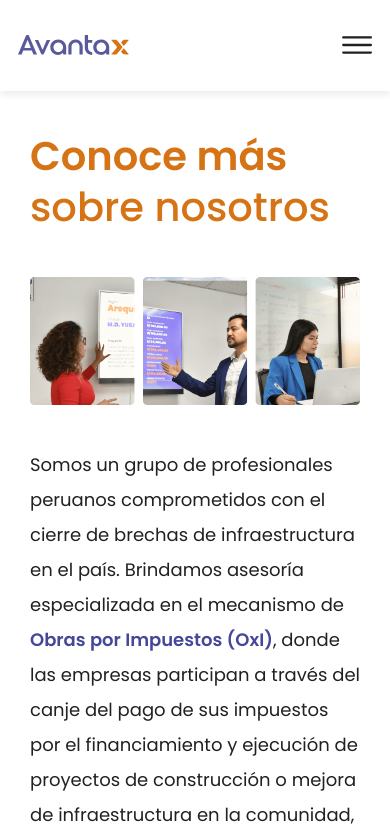
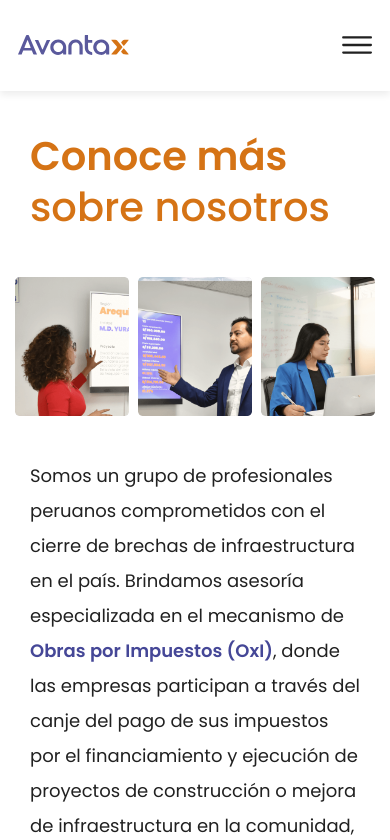
Before and after one commit to vr1eva/avantax, a Next.js app: page /nosotros in a window 390 px wide. Shown: the top 840 px of the page. Built offline with nearby package versions, Linux system fonts and the light colour scheme.

Commit message:
remove image from nosotros mobile image

```diff
--- a/pages/nosotros.module.scss
+++ b/pages/nosotros.module.scss
@@ -58,9 +58,9 @@
   }
 
   .image {
-    width: calc(100% - 30px);
-    margin: 0 auto;
     height: unset;
+    margin: 0;
+    width: 100%;
   }
 
   .heading {
```
